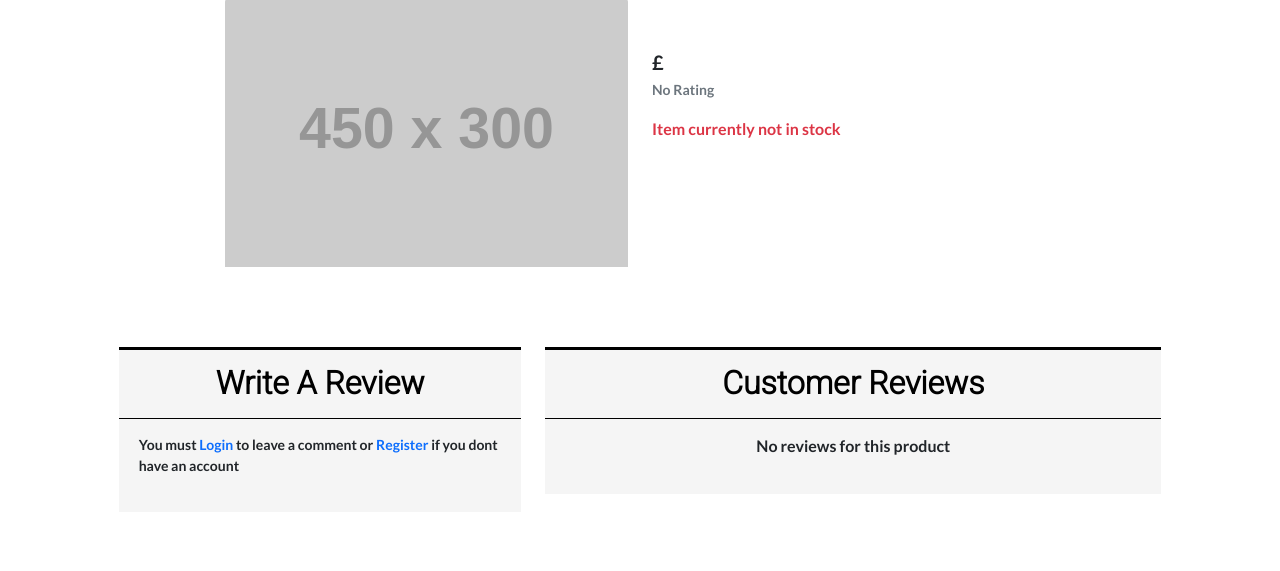
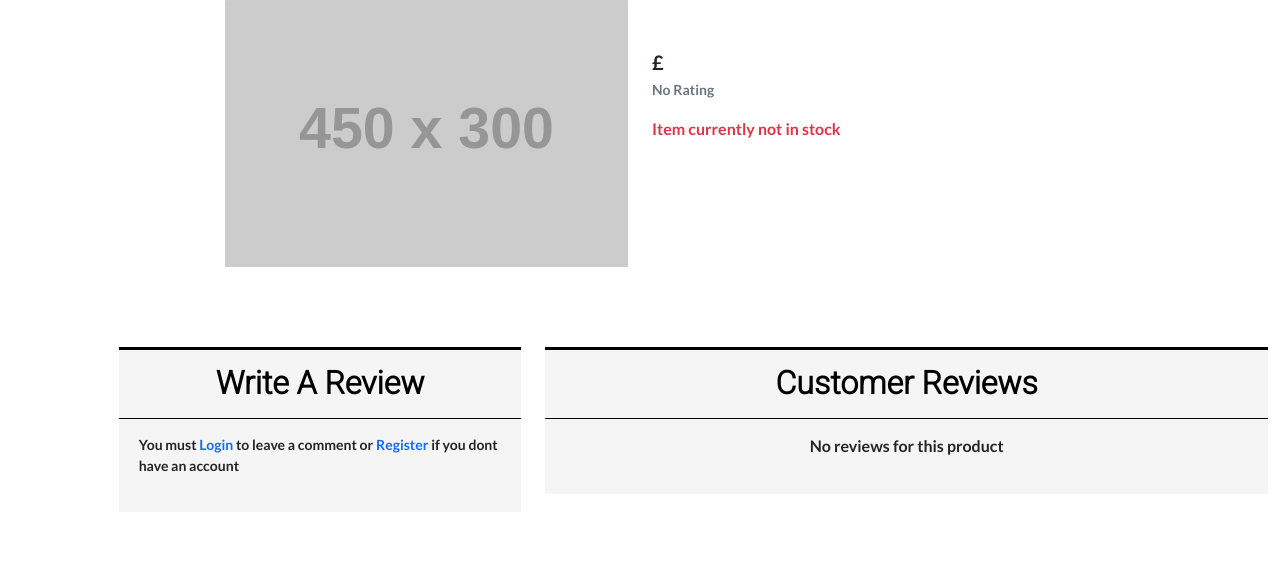
Before and after one commit to dhowai/portfolio-5-electric-axles, a Django app: template products/templates/products/product_detail.html in a window 1280 px wide. Shown: the part 229-800 px from the top of the page. Run offline with Django 3.2, Linux system fonts and the light colour scheme; the template is opened without the code that fills it, so the values that code supplies are empty; grey boxes labelled with a size stand in for pictures from a placeholder-image service; parts of the project's set-up code (start-up, migrations or seed data) failed here and were passed over; some libraries are stand-ins or nearby versions.

Commit message:
Update product review format in product details

```diff
--- a/products/templates/products/product_detail.html
+++ b/products/templates/products/product_detail.html
@@ -117,7 +117,7 @@
             </div>
         </div>
         <div class="row">
-            <div class="col-6 col-md-5 col-lg-4 offset-lg-1 mt-3">
+            <div class="col-12 col-md-12 col-lg-4 offset-lg-1 mt-3">
                 <div id="reviews" class="ibox">
                     {% if request.user.is_authenticated %}
                         {% if edit %}
@@ -157,7 +157,7 @@
                     {% endif %}
                 </div>
             </div>
-            <div class="col-6 col-md-5 col-lg-6 mt-3">
+            <div class="col-12 col-md-12 col-lg-7 mt-3">
                 <div class="ibox">
                     <div class="ibox-title">
                         <h2 class="text-black text-center fw-bold">Customer Reviews</h2>
```
